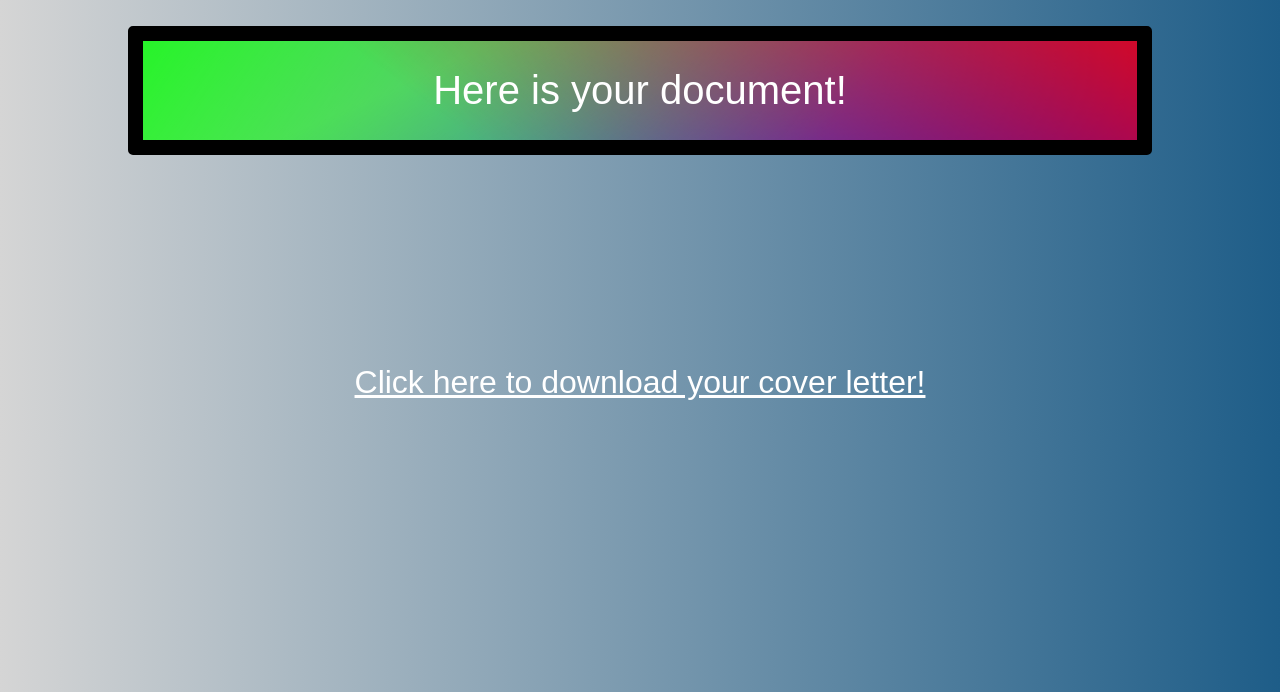
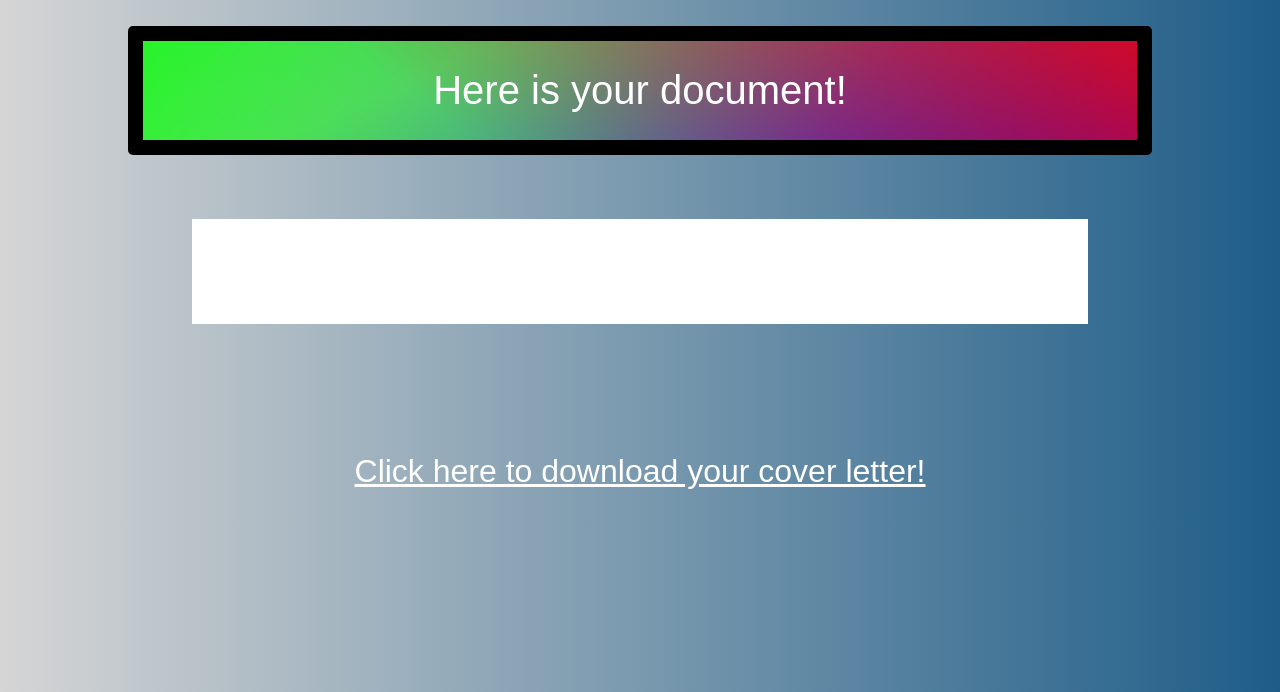
Before and after one commit to cdh616x/CLScribe-flask, a Flask app: template templates/review.html in a window 1280 px wide. Shown: the top 692 px of the page. Run offline with Flask 2, Linux system fonts and the light colour scheme; the template is opened without the code that fills it, so the values that code supplies are empty; some web fonts are replaced.

Commit message:
made page look more like .docx file

```diff
--- a/static/review.css
+++ b/static/review.css
@@ -1,5 +1,5 @@
 .document {
-    padding: 5% 20% 10%;
+    padding: 5% 15% 10%;
     text-align: justify;
 }
 
@@ -25,6 +25,7 @@ h1, h2 {
 
 .d {
     background-color: white;
+    padding: 5% 5% 5%;
 }
 
 .title {
```
